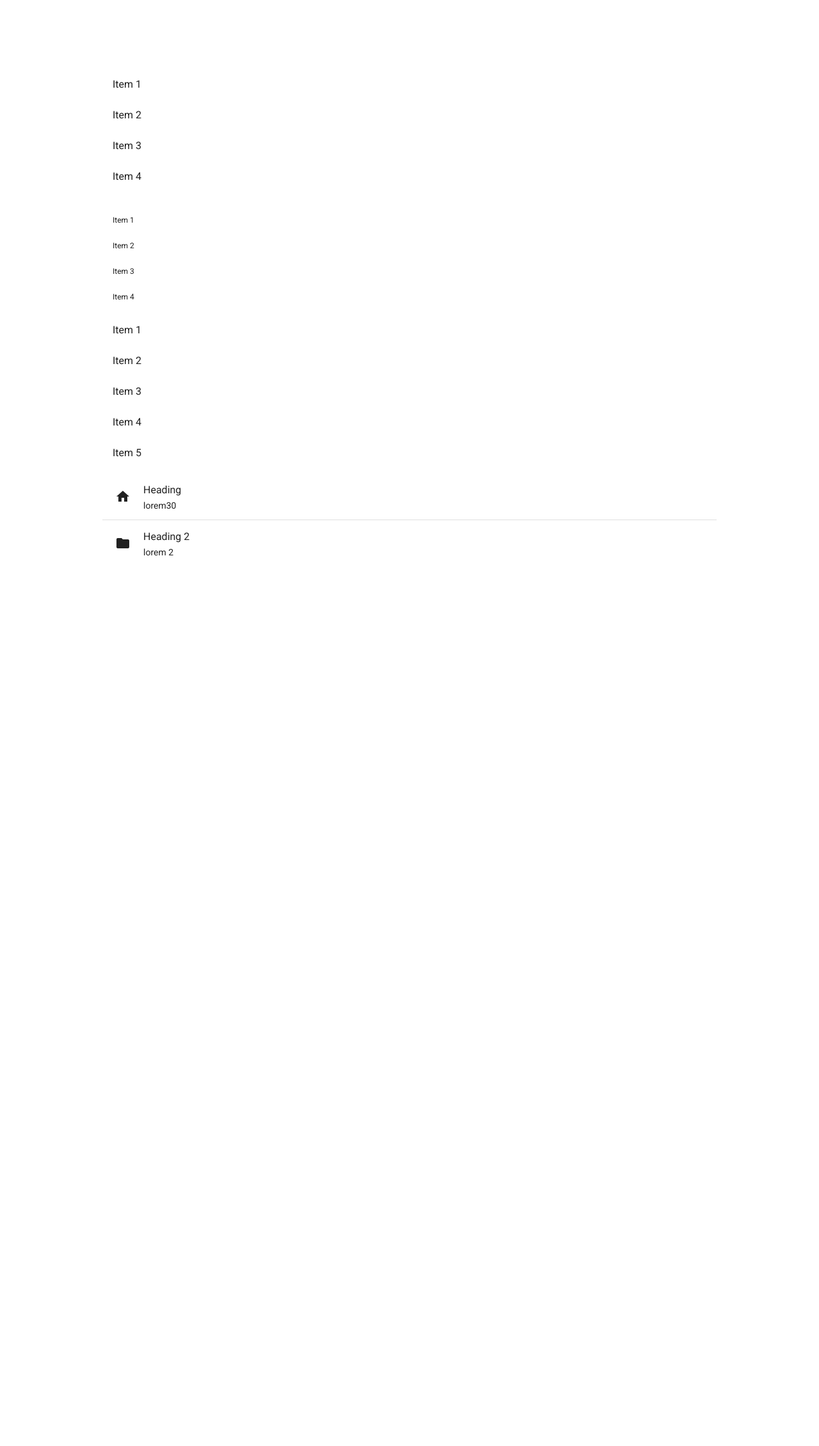
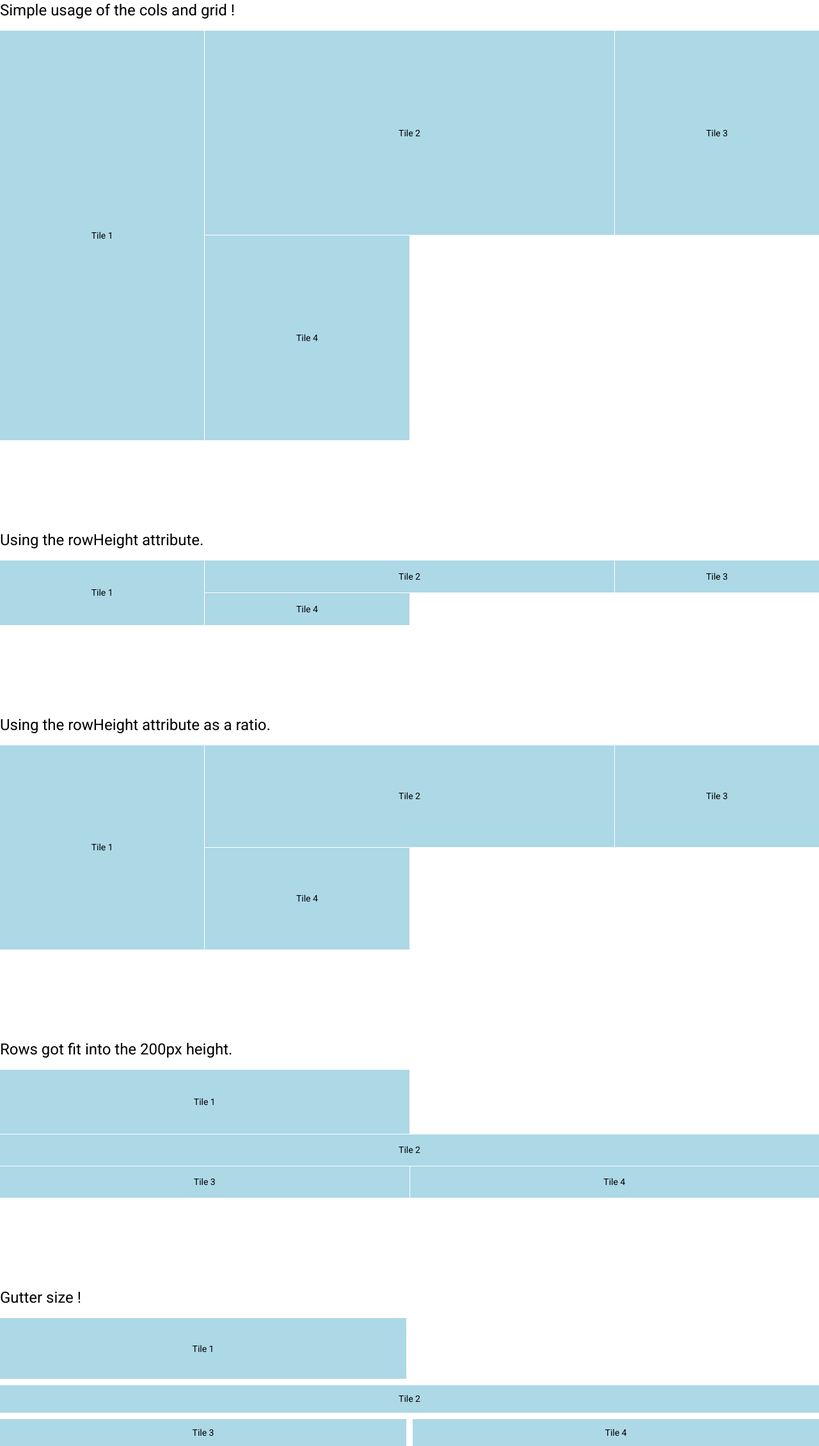
Before and after one commit to spankbang/AngularMaterial, an Angular app: page / in a window 1280 px wide. Shown: the whole page at 64% size. Before the commit the page ends 965 px from the top, so only its background shows below. Built offline with nearby package versions, Linux system fonts and the light colour scheme.

Commit message:
added the code

```diff
--- a/src/app/app.component.html
+++ b/src/app/app.component.html
@@ -1,44 +1,91 @@
-<div class="container">
-  <mat-list>
-    <mat-list-item> Item 1</mat-list-item>
-    <mat-list-item> Item 2</mat-list-item>
-    <mat-list-item> Item 3</mat-list-item>
-    <mat-list-item> Item 4</mat-list-item>
-  </mat-list>
-
-  <br>
-
-  <mat-list dense>
-    <mat-list-item> Item 1</mat-list-item>
-    <mat-list-item> Item 2</mat-list-item>
-    <mat-list-item> Item 3</mat-list-item>
-    <mat-list-item> Item 4</mat-list-item>
-  </mat-list>
-
-  <mat-nav-list>
-    <!-- hover over it. -->
-    <a mat-list-item href="#">Item 1</a>
-    <a mat-list-item href="#">Item 2</a>
-    <a mat-list-item href="#">Item 3</a>
-    <a mat-list-item href="#">Item 4</a>
-    <a mat-list-item href="#">Item 5</a>
-  </mat-nav-list>
+<h1>Simple usage of the cols and grid !</h1>
+<mat-grid-list cols="4">
 
 
-  <mat-list>
-    <mat-list-item>
-      <mat-icon matListIcon>home</mat-icon>
-      <h3 matLine>Heading</h3>
-      <p matLine>lorem30</p>
-    </mat-list-item>
-    <mat-divider></mat-divider>
-    <mat-list-item>
-      <mat-icon matListIcon>folder</mat-icon>
-      <h3 matLine>Heading 2</h3>
-      <p matLine>lorem 2</p>
-    </mat-list-item>
-  </mat-list>
+  <!-- The height of the row is equal to the width of the column.
+       But you can overwrite it by using the "rowHeight" attribute.
+    -->
+    <mat-grid-tile rowspan="2">
+      Tile 1
+    </mat-grid-tile>
+
+    <mat-grid-tile colspan="2">Tile 2</mat-grid-tile>
+    <mat-grid-tile>Tile 3</mat-grid-tile>
+    <mat-grid-tile>Tile 4</mat-grid-tile>
 
 
-<br><br><br><br>
-</div>
+
+</mat-grid-list>
+
+<br><br><br><br><br><br><br>
+<h1>Using the rowHeight attribute.</h1>
+
+<mat-grid-list cols="4" rowHeight="50px">
+
+  <mat-grid-tile rowspan="2">
+    Tile 1
+  </mat-grid-tile>
+
+  <mat-grid-tile colspan="2">Tile 2</mat-grid-tile>
+  <mat-grid-tile>Tile 3</mat-grid-tile>
+  <mat-grid-tile>Tile 4</mat-grid-tile>
+
+
+
+</mat-grid-list>
+
+<br><br><br><br><br><br><br>
+<h1>Using the rowHeight attribute as a ratio.</h1>
+<h1></h1>
+<mat-grid-list cols="4" rowHeight="2:1">
+<!-- 2:1 implies that row height is half of the col width. -->
+  <mat-grid-tile rowspan="2">
+    Tile 1
+  </mat-grid-tile>
+
+  <mat-grid-tile colspan="2">Tile 2</mat-grid-tile>
+  <mat-grid-tile>Tile 3</mat-grid-tile>
+  <mat-grid-tile>Tile 4</mat-grid-tile>
+
+
+
+</mat-grid-list>
+
+<br><br><br><br><br><br><br>
+<h1>Rows got fit into the 200px height.</h1>
+<h1></h1>
+<mat-grid-list cols="2" rowHeight="fit"  style="height: 200px;">
+  <!--rows got fit into the 200px height -->
+  <mat-grid-tile rowspan="2">
+    Tile 1
+  </mat-grid-tile>
+
+  <mat-grid-tile colspan="2">Tile 2</mat-grid-tile>
+  <mat-grid-tile>Tile 3</mat-grid-tile>
+  <mat-grid-tile>Tile 4</mat-grid-tile>
+
+
+
+</mat-grid-list>
+
+
+<br><br><br><br><br><br><br>
+<h1>Gutter size !</h1>
+<mat-grid-list
+        cols="2"
+        rowHeight="fit"
+        style="height: 200px;"
+        gutterSize="10px"
+>
+<!-- It is nothing but the additional spacing between the tiles. -->
+  <mat-grid-tile rowspan="2">
+    Tile 1
+  </mat-grid-tile>
+
+  <mat-grid-tile colspan="2">Tile 2</mat-grid-tile>
+  <mat-grid-tile>Tile 3</mat-grid-tile>
+  <mat-grid-tile>Tile 4</mat-grid-tile>
+
+
+
+</mat-grid-list>
--- a/src/app/app.component.scss
+++ b/src/app/app.component.scss
@@ -26,3 +26,8 @@ mat-sidenav-container {
         width: 200px;
     }
 }
+
+
+mat-grid-tile {
+    background-color: lightblue;
+}
--- a/src/app/materials/materials.module.ts
+++ b/src/app/materials/materials.module.ts
@@ -4,6 +4,8 @@ import { MatButtonModule } from '@angular/material/button'
 import { MatListModule } from '@angular/material/list'
 import { MatIconModule } from '@angular/material/icon'
 import { MatDividerModule } from '@angular/material/divider'
+import { MatGridListModule } from '@angular/material/grid-list'
+
 
 
 
@@ -14,7 +16,7 @@ const MaterialComponents = [
   MatButtonModule,
   MatIconModule,
   MatListModule,
-  MatDividerModule
+  MatGridListModule
 ]
 
 @NgModule({
```
